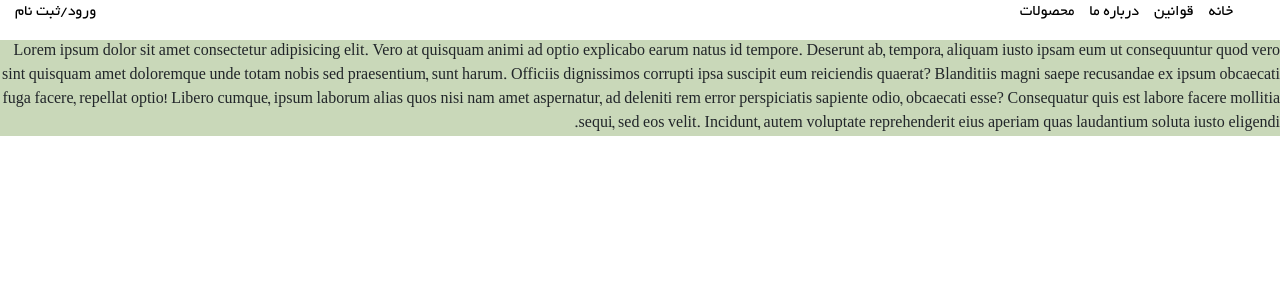
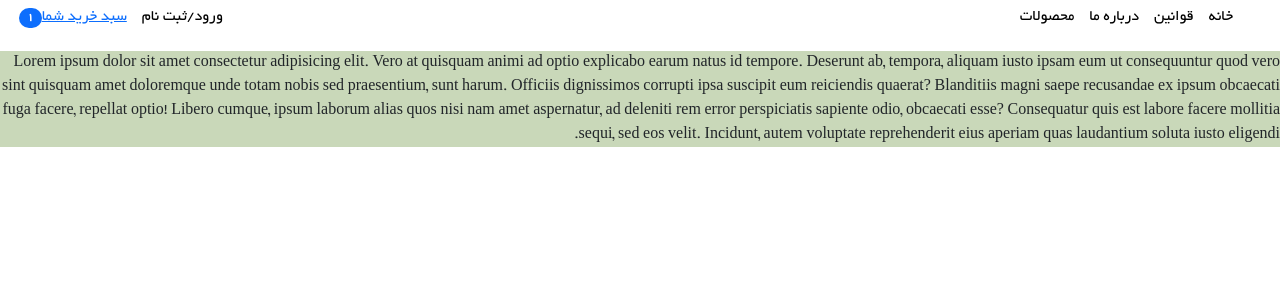
Before and after one commit to aref-elyassi/DigiStore-Vuex, a Vue app: page / in a window 1280 px wide. Shown: the top 300 px of the page. Built offline with nearby package versions, Linux system fonts and the light colour scheme.

Commit message:
add bootstrap-icons

```diff
--- a/package.json
+++ b/package.json
@@ -9,6 +9,7 @@
   },
   "dependencies": {
     "bootstrap": "^5.2.0",
+    "bootstrap-icons": "^1.9.1",
     "core-js": "^3.8.3",
     "vue": "^3.2.13",
     "vue-router": "^4.0.3",
--- a/src/components/Header.vue
+++ b/src/components/Header.vue
@@ -19,6 +19,11 @@
                 <ul class="left-list">
                     <li>
                           <router-link to="/" class="router">ورود/ثبت نام</router-link>
+                    </li>
+                    <li>
+                        <router-link to="/">سبد خرید شما</router-link>
+                          <span class="badge rounded-pill bg-primary me-1">1</span>
+                          <i class="bi bi-basket-fill" style="font-size:23px"></i>
                     </li>
                 </ul>
             </nav>
```
Also changed, not shown: 1 other file (tests, documents, lock files or other folders).
